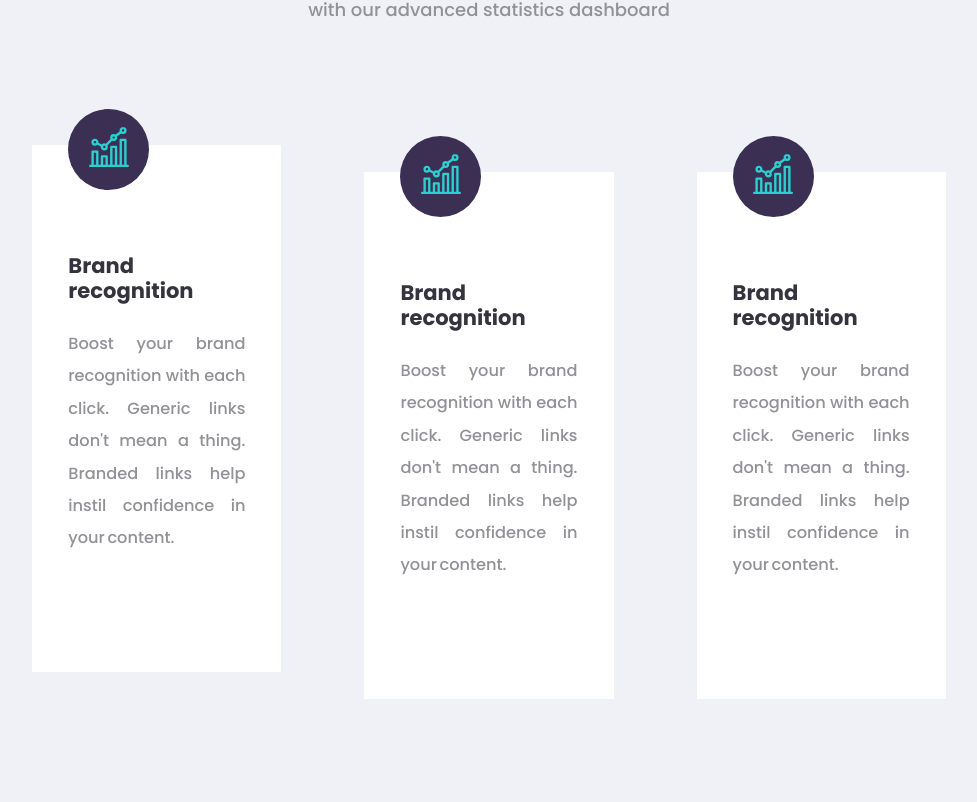
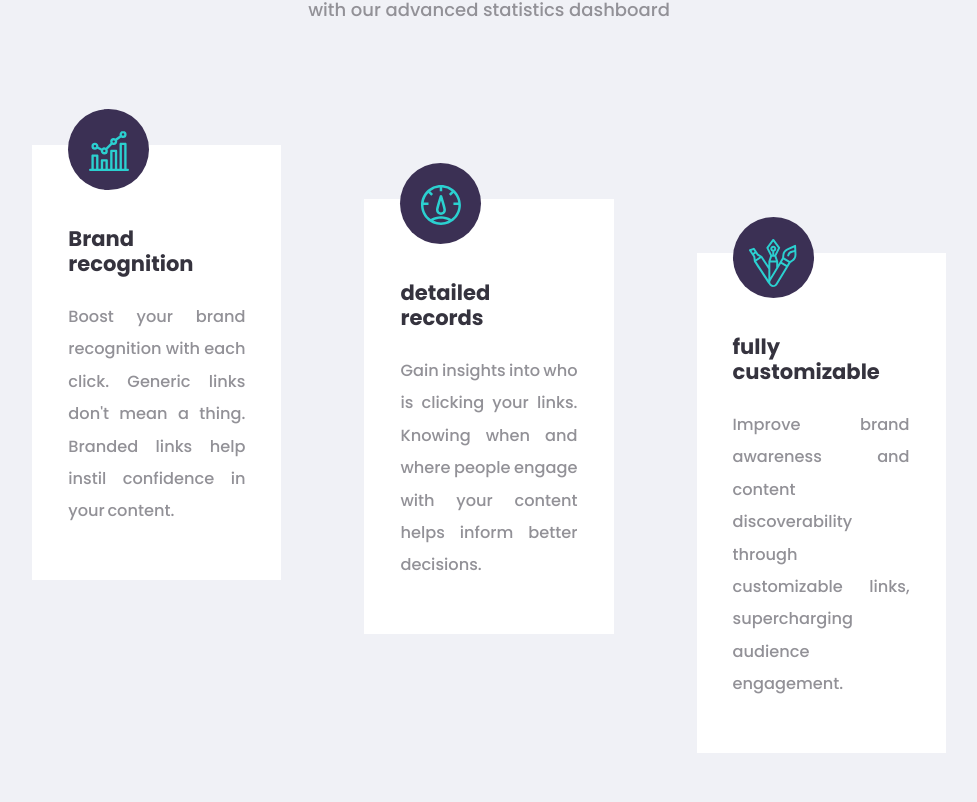
Before and after one commit to uchedotphp/url-shortener, a Vue app: page / in a window 1280 px wide. Shown: the part 1518-2320 px from the top of the page, without its empty margins (151-1128 px from the left). Built offline with nearby package versions, Linux system fonts and the light colour scheme.

Commit message:
finished the AdvancedStatisticsSection.vue

```diff
--- /dev/null
+++ b/db.json
@@ -0,0 +1,3 @@
+{
+  "urls": []
+}
--- a/package.json
+++ b/package.json
@@ -11,6 +11,7 @@
     "axios": "^0.20.0",
     "core-js": "^3.6.5",
     "element-ui": "^2.4.5",
+    "json-server": "^0.16.1",
     "vue": "^2.6.11",
     "vuex": "^3.4.0"
   },
--- a/src/components/AdvancedStatisticsSection.vue
+++ b/src/components/AdvancedStatisticsSection.vue
@@ -4,40 +4,66 @@
     <div class="doubled-container">
       <div class="welcome">
         <h2>advanced statistics</h2>
-        <p>Track how your links are performing across the web with our advanced statistics dashboard</p>
+        <p>
+          Track how your links are performing across the web with our advanced
+          statistics dashboard
+        </p>
       </div>
       <div class="cards">
         <el-row type="flex" class="row-bg" justify="space-around">
-          <el-col :xs="24" :span="6">
+          <el-col :xs="24" :span="6" class="card-container">
             <div class="grid-content card">
               <div class="img-box">
-                <img src="./../assets/images/icon-brand-recognition.svg" alt srcset />
+                <img
+                  src="./../assets/images/icon-brand-recognition.svg"
+                  alt
+                  srcset
+                />
               </div>
               <div class="body">
                 <h3>Brand recognition</h3>
-                <p>Boost your brand recognition with each click. Generic links don't mean a thing. Branded links help instil confidence in your content.</p>
+                <p>
+                  Boost your brand recognition with each click. Generic links
+                  don't mean a thing. Branded links help instil confidence in
+                  your content.
+                </p>
               </div>
             </div>
           </el-col>
-          <el-col :xs="24" :span="6">
+          <el-col :xs="24" :span="6" style="margin-top: 3em">
             <div class="grid-content card">
               <div class="img-box">
-                <img src="./../assets/images/icon-brand-recognition.svg" alt srcset />
+                <img
+                  src="./../assets/images/icon-detailed-records.svg"
+                  alt
+                  srcset
+                />
               </div>
               <div class="body">
-                <h3>Brand recognition</h3>
-                <p>Boost your brand recognition with each click. Generic links don't mean a thing. Branded links help instil confidence in your content.</p>
+                <h3>detailed records</h3>
+                <p>
+                  Gain insights into who is clicking your links. Knowing when
+                  and where people engage with your content helps inform better
+                  decisions.
+                </p>
               </div>
             </div>
           </el-col>
-          <el-col :xs="24" :span="6">
+          <el-col :xs="24" :span="6" style="margin-top: 6em">
             <div class="grid-content card">
               <div class="img-box">
-                <img src="./../assets/images/icon-brand-recognition.svg" alt srcset />
+                <img
+                  src="./../assets/images/icon-fully-customizable.svg"
+                  alt
+                  srcset
+                />
               </div>
               <div class="body">
-                <h3>Brand recognition</h3>
-                <p>Boost your brand recognition with each click. Generic links don't mean a thing. Branded links help instil confidence in your content.</p>
+                <h3>fully customizable</h3>
+                <p>
+                  Improve brand awareness and content discoverability through
+                  customizable links, supercharging audience engagement.
+                </p>
               </div>
             </div>
           </el-col>
@@ -52,8 +78,8 @@
 export default {
   name: "AdvancedStatisticsSectionComponent",
   components: {
-    LinkShortenerSection
-  }
+    LinkShortenerSection,
+  },
 };
 </script>
 
@@ -92,18 +118,20 @@
   // text-align: center;
 }
 
-.card > h3 {
-  // text-align: left;
-}
+// .card-container * + * {
+//   margin-top: 3.5em;
+// }
 
 .card .body {
   padding: 0 2em 2em;
+  margin-top: 0;
 }
 
 .card .body p {
   text-align: justify;
   word-spacing: -0.1em;
   font-size: 0.9em;
+  padding-bottom: 1em;
 }
 
 .img-box {
@@ -118,7 +146,7 @@
 }
 
 .img-box img {
-  margin: 1em auto;
+  margin: 1.2em auto;
   display: inline;
   // height: 50%;
   width: auto;
--- a/src/store/index.js
+++ b/src/store/index.js
@@ -18,7 +18,7 @@
       return axios
         .post("https://rel.ink/api/links/", urlDetails)
         .then(({ data }) => {
-          commit("SET_URL", urlDetails);
+          commit("SET_URL", data);
           console.log(data);
         });
     },
```
Also changed, not shown: src/App.vue (+2 -6 lines), 1 other file (tests, documents, lock files or other folders).
